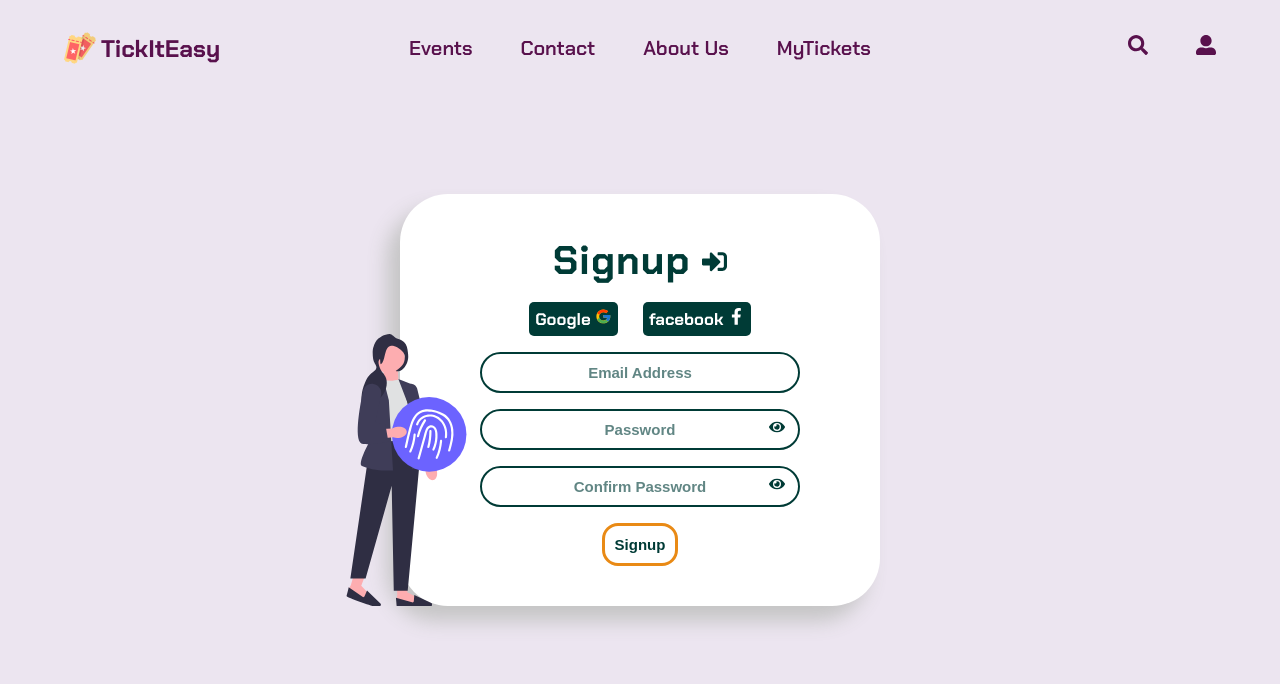
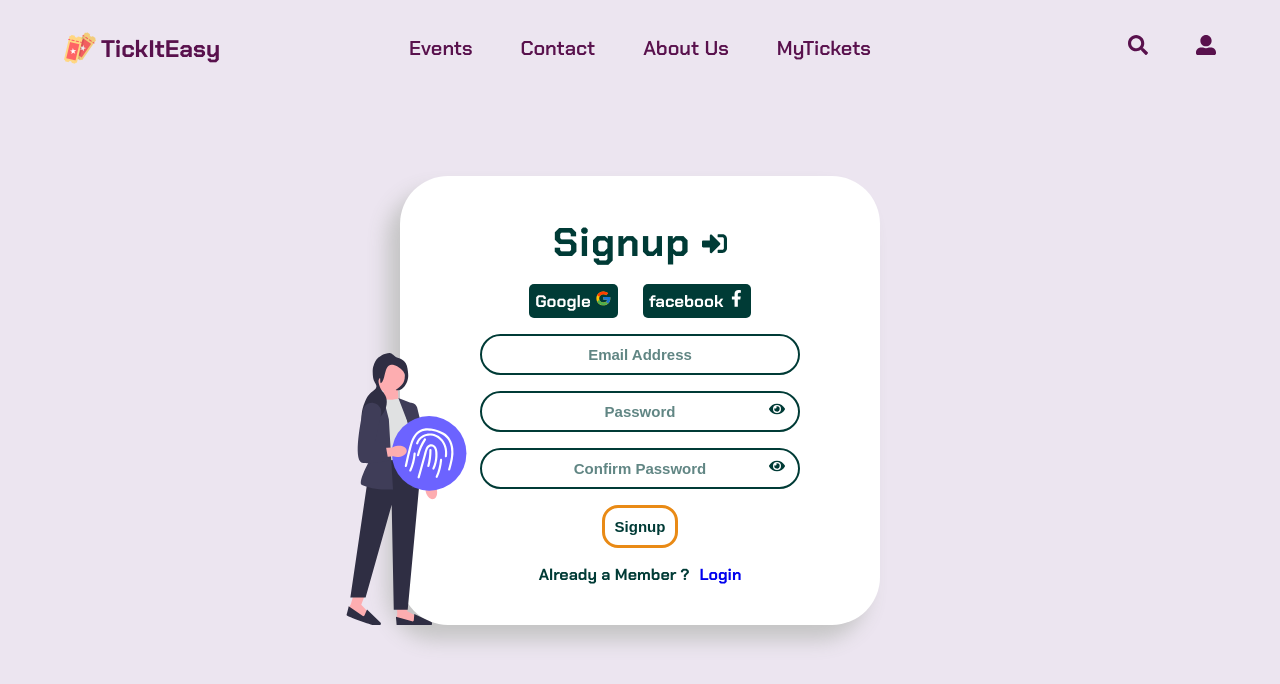
Before and after one commit to Chethan-b13/TickItEasy_Frontend, a React (Create React App) app: page /signup in a window 1280 px wide. Both pictures are taken after a click on the button "EventHost". Shown: the top 684 px of the page. Built offline with nearby package versions, Linux system fonts and the light colour scheme.

Commit message:
Added login page and increased code reusability

```diff
--- a/src/App.js
+++ b/src/App.js
@@ -3,7 +3,7 @@ import {BrowserRouter as Router , Routes, Route} from 'react-router-dom';
 import Home from './Components/Pages/Home';
 import { useEffect, useState } from 'react';
 import LoadingScreen from './Components/Common/LoadingScreen';
-import Signup from './Components/Pages/Signup';
+import UserAccountForm, { LoginPage } from './Components/Pages/UserAccountForm';
 
 function App() {
   const [loaded, setLoaded] = useState(false);
@@ -16,7 +16,8 @@ function App() {
       <Router>
         <Routes>
           <Route path='/' element={<Home />}/>
-          <Route path='/signup' element={<Signup />}/>
+          <Route path='/signup' element={<UserAccountForm />}/>
+          <Route path='/login' element={<LoginPage />}/>
           <Route path='*' element={<h1>404$ Page Not Found</h1>}/>
         </Routes>
       </Router>
--- a/src/Components/Pages/Signup.js
+++ /dev/null
@@ -1,73 +0,0 @@
-import React, { useState } from 'react'
-import Navbar from '../Common/Navbar'
-import '../../Assests/Styles/auth.css';
-import { Link } from 'react-router-dom';
-import { FaSignInAlt ,FaFacebookF,FaEye} from 'react-icons/fa';
-import {FcGoogle} from 'react-icons/fc'
-import illustration from '../../Assests/Images/login.svg'
-
-const Signup = () => {
-  const [userRole, setuserRole] = useState()
-  return (
-    <div>
-        <Navbar />
-        {
-          !userRole
-          ?<div className="Centered_Container">
-              <h1>TELL US WHAT YOU'RE LOOKING FOR ?</h1>
-              <div className="buttons">
-                  <button onClick={()=>setuserRole("Host")}>EventHost</button>
-                  <button onClick={()=>setuserRole("Customer")}>Book Tickets</button>
-              </div>
-              <div className="loginContent">
-                <p>Already a Member ?</p>
-                <Link to={'/'}>Login</Link>
-              </div>
-          </div>
-          : <SignupForm />
-        }
-    </div>
-  )
-}
-
-
-const SignupForm = () => {
-
-  const showPassword = (item_id)=>{
-    var x = document.getElementById(item_id);
-    if (x.type === "password") {
-      x.type = "text";
-    } else {
-      x.type = "password";
-    }
-  }
-  return (
-    <div className='Centered_Container'>
-      <div className="formContainer">
-        <h1>Signup <span><FaSignInAlt/></span> </h1>
-        <div className="SocialIcons">
-          <h6>Google <FcGoogle /></h6>
-          <h6>facebook <FaFacebookF /></h6>
-        </div>
-        <form action="" method="post">
-          <input type="email" name="email" id='email' placeholder='Email Address' />
-          <div className="passwordItems">
-            <input type="password" name="password1" id="password1" placeholder='Password'/>
-            <a href='' onClick={()=>showPassword('password1')}><FaEye/></a>
-          </div>
-          <div className="passwordItems">
-            <input type="password" name="password2" id="password2" placeholder='Confirm Password'/>
-            <a href='' onClick={()=>showPassword('password2')}><FaEye/></a>
-          </div>
-          <button type="submit">Signup</button>
-        </form>
-        <div className="crop">
-            <img src={illustration} alt="" />
-        </div>
-      </div>
-    </div>
-  )
-}
-
-
-export default Signup
--- /dev/null
+++ b/src/Components/Pages/UserAccountForm.js
@@ -0,0 +1,106 @@
+import React, { useState } from 'react'
+import Navbar from '../Common/Navbar'
+import '../../Assests/Styles/auth.css';
+import { Link } from 'react-router-dom';
+import { FaSignInAlt ,FaFacebookF,FaEye} from 'react-icons/fa';
+import {FcGoogle} from 'react-icons/fc'
+import illustration from '../../Assests/Images/login.svg'
+
+
+export const LoginPage = () => {
+  return(
+    <>
+      <Navbar />
+      <UserAuthForm name='Login' />
+    </>
+  );
+}
+
+const UserAuthForm = (props) => {
+  return (
+    <div className='Centered_Container'>
+      <div className="formContainer">
+        <h1>{props.name} <span><FaSignInAlt/></span> </h1>
+        <div className="SocialIcons">
+          <h6>Google <FcGoogle /></h6>
+          <h6>facebook <FaFacebookF /></h6>
+        </div>
+        <form action="" method="post">
+          <input type="email" name="email" id='email' placeholder='Email Address' />
+          {props.name==="Signup"
+          ? <>
+          <PasswordInput identity={'password1'} placeholder={'Password'}/>
+          <PasswordInput identity={'password2'} placeholder={'Confirm Password'}/>
+          </>
+          : <PasswordInput identity={'password'} placeholder={'Password'}/>
+          }
+
+          <button type="submit">{props.name}</button>
+        </form>
+        {
+          props.name==='Signup'
+          ?<AlreadyMemberOrNot message='Already a Member ?' redirectUrl={'/login'} name={'Login'} />
+          :<AlreadyMemberOrNot message='Create an Account ?' redirectUrl={'/signup'} name={'Signup'} />
+        }
+
+        <div className="crop">
+            <img src={illustration} alt="" />
+        </div>
+      </div>
+    </div>
+  )
+}
+
+const UserAccountForm = () => {
+  const [userRole, setuserRole] = useState()
+  return (
+    <div>
+        <Navbar />
+        {
+          !userRole
+          ?<div className="Centered_Container">
+              <h1>TELL US WHAT YOU'RE LOOKING FOR ?</h1>
+              <div className="buttons">
+                  <button onClick={()=>setuserRole("Host")}>EventHost</button>
+                  <button onClick={()=>setuserRole("Customer")}>Book Tickets</button>
+              </div>
+              <AlreadyMemberOrNot message='Already a Member ?' redirectUrl='/login' name='Login' />
+          </div>
+          : <UserAuthForm name='Signup' />
+        }
+    </div>
+  )
+}
+
+
+const AlreadyMemberOrNot = (props)=>{
+
+  return (
+    <div className="loginContent">
+          <p>{props.message}</p>
+          <Link to={props.redirectUrl}>{props.name}</Link>
+    </div>
+  );
+}
+
+const PasswordInput = (props) => {
+  const showPassword = (item_id)=>{
+    var x = document.getElementById(item_id);
+    if (x.type === "password") {
+      x.type = "text";
+    } else {
+      x.type = "password";
+    }
+  }
+  return(
+    <div className="passwordItems">
+      <input type="password" name={props.identity} id={props.identity} placeholder={props.placeholder}/>
+      <Link onClick={()=>showPassword(props.identity)}><FaEye/></Link>
+    </div>
+  );
+}
+
+
+
+
+export default UserAccountForm
```
